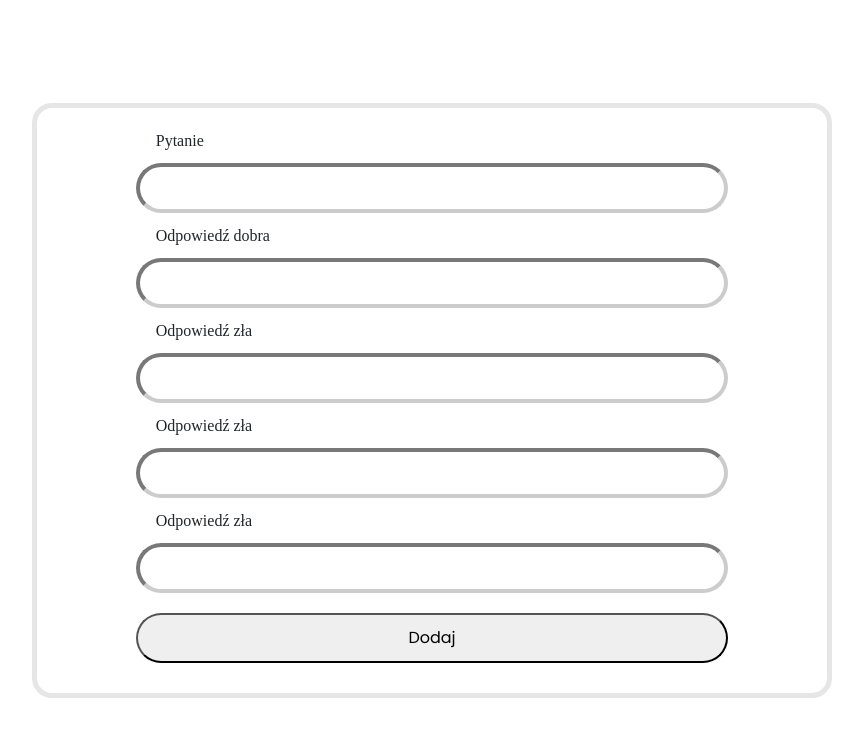
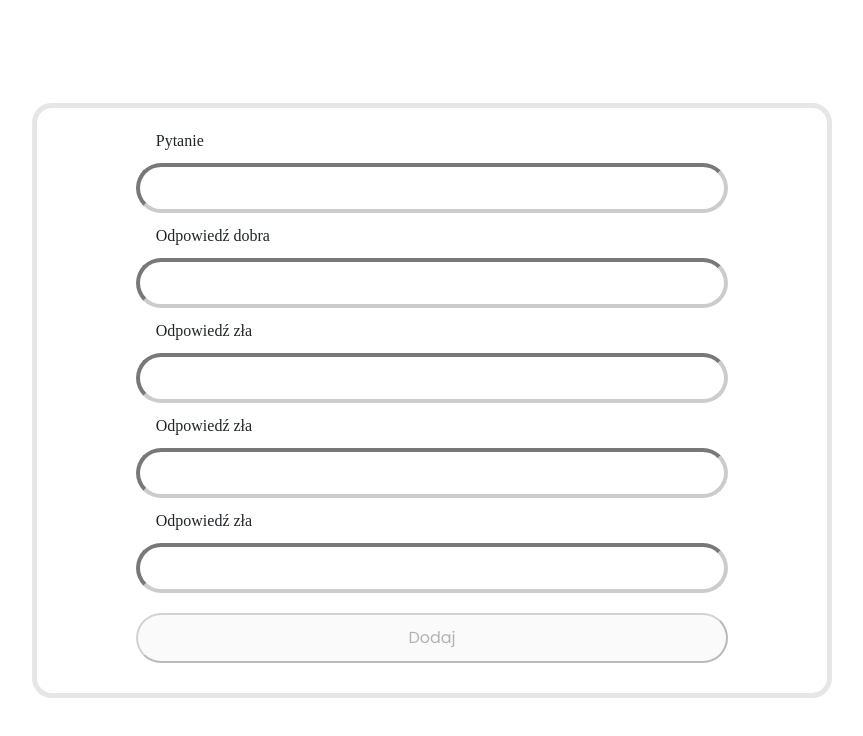
Before and after one commit to Pixell02/codingQuiz, a React (Vite) app: page /add in a window 1280 px wide. Shown: the top 736 px of the page, without its empty margins (208-1071 px from the left). Built offline with nearby package versions, Linux system fonts and the light colour scheme; no server answers.

Commit message:
add doc on click event

```diff
--- a/src/pages/Add/Add.tsx
+++ b/src/pages/Add/Add.tsx
@@ -1,16 +1,20 @@
+import { addDoc, collection } from "firebase/firestore";
 import { useNavigate } from "react-router-dom";
 import Button from "../../../components/Button";
 import Input from "../../../components/Input";
+import { db } from "../../../firebase/config";
 import useTask from "./hooks/useTask";
+const Add = () => {
 
-const Add = () => {
   const navigate = useNavigate();
-  const { task, handleClickInput, handleChangeAnswer } = useTask();
+  const { task, handleClickInput, handleChangeAnswer, isActive } = useTask();
 
   const handleAddClick = () => {
+    const docRef = collection(db, "questions");
+    addDoc(docRef, task)
     navigate("/");
   };
-
+  console.log(task)
   return (
     <div className="settings-window-container">
       <div className="w-75">
@@ -26,7 +30,7 @@ const Add = () => {
             />
           </div>
         ))}
-        <Button name="Dodaj" onClick={handleAddClick} />
+        <Button name="Dodaj" onClick={handleAddClick} blocked={!isActive} />
       </div>
     </div>
   );
```
